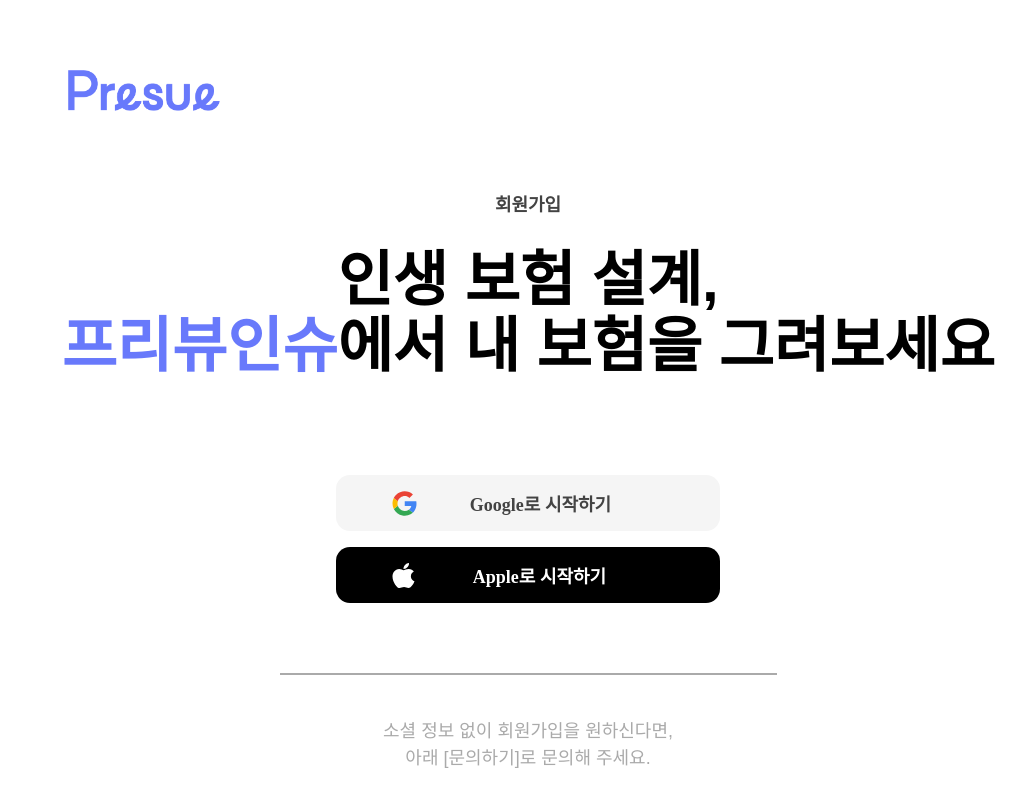
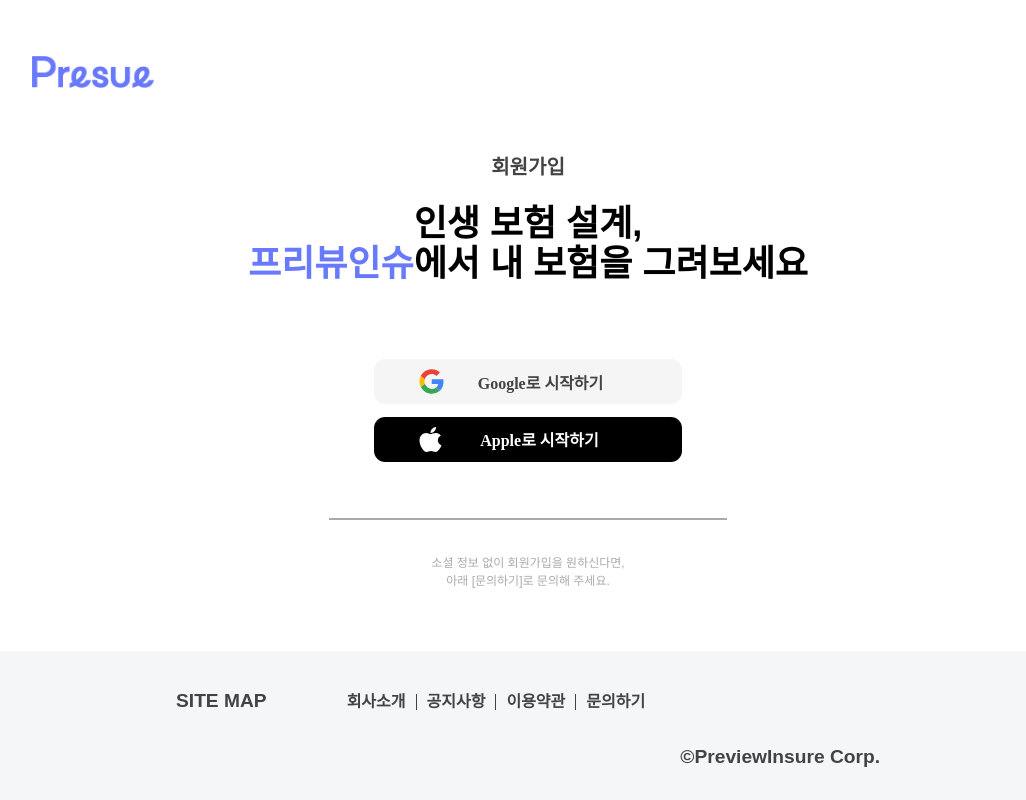
Before and after one commit to Central-MakeUs/PreviewInsure-Web, a React (Vite) app: page /register in a window 1280 px wide. Shown: the top 800 px of the page, without its empty margins (112-1138 px from the left). Built offline with nearby package versions, Linux system fonts and the light colour scheme; no server answers.

Commit message:
✨ Feat: 폰트 사이즈기준 및 화면 사이즈 기준 설정
- fontsize를 5개로 나눔
- 화면 사이즈에 medium추가

```diff
--- a/src/components/LoginAndRegister/OAuthButton.tsx
+++ b/src/components/LoginAndRegister/OAuthButton.tsx
@@ -26,7 +26,7 @@ const OAuthButtonContainer = styled.button<{ type: string }>`
 `;
 
 const OAuthP = styled.p<{ type: string }>`
-  font-size: ${({ theme }) => theme.fontSizes.paragraph};
+  font-size: ${({ theme }) => theme.fontSizes.small};
   font-weight: 600;
   color: ${({ type, theme }) => (type === 'google' ? theme.colors.Black500 : '#fff')};
 `;
--- a/src/screens/InsuePlanner/InsuePlannerScreen.tsx
+++ b/src/screens/InsuePlanner/InsuePlannerScreen.tsx
@@ -2,6 +2,7 @@ import React, { useState } from 'react';
 import styled from 'styled-components';
 import InsuePlannerQuestion from '@components/InsuePlanner/InsuePlannerQuestion';
 import InsuePlannerLoading from '@components/InsuePlanner/InsuePlannerLoading';
+import media from '@styles/media';
 
 function InsuePlannerScreen() {
   const titleSize = '4.5rem';
--- a/src/screens/LoginAndRegister/RegisterScreen.tsx
+++ b/src/screens/LoginAndRegister/RegisterScreen.tsx
@@ -99,7 +99,7 @@ const Line = styled.div`
 
 const Explain = styled.p`
   color: ${({ theme }) => theme.colors.Black200};
-  font-size: ${({ theme }) => theme.fontSizes.paragraph};
+  font-size: ${({ theme }) => theme.fontSizes.tiny};
   flex-direction: column;
   text-align: center;
   line-height: 1.5;
--- a/src/styles/GlobalStyles.ts
+++ b/src/styles/GlobalStyles.ts
@@ -1,5 +1,6 @@
 import { createGlobalStyle } from 'styled-components';
 import reset from 'styled-reset';
+import media from './media';
 
 const styled = { createGlobalStyle };
 
@@ -10,6 +11,9 @@ const GlobalStyle = styled.createGlobalStyle`
   html {
     font-size: 62.5%; //10px
     height: 100%;
+    ${media.medium`
+    font-size:50%;
+    `}
   }
 
   body,
--- a/src/styles/media.ts
+++ b/src/styles/media.ts
@@ -1,10 +1,11 @@
 import { css, type CSSObject, type Interpolation } from 'styled-components';
 
-export type Breakpoints = 'small' | 'large';
+export type Breakpoints = 'small' | 'medium' | 'large';
 
 export const breakpoints: Record<Breakpoints, string> = {
   small: '@media (max-width: 1047px)',
-  large: '@media (min-width: 1048px)',
+  medium: '@media (max-width: 1366px)',
+  large: '@media (min-width: 1367px)',
 };
 
 const media = Object.entries(breakpoints).reduce((acc, [key, value]) => {
--- a/src/styles/theme.ts
+++ b/src/styles/theme.ts
@@ -3,9 +3,11 @@ const pixelToRem = (size: number) => `${size / 10}rem`;
 
 // font size를 객체로 반환
 const fontSizes = {
-  title: pixelToRem(60),
+  title: pixelToRem(45),
   subtitle: pixelToRem(30),
-  paragraph: pixelToRem(18),
+  paragraph: pixelToRem(25),
+  small: pixelToRem(20),
+  tiny: pixelToRem(15),
 };
 
 // 자주 사용하는 색
```
